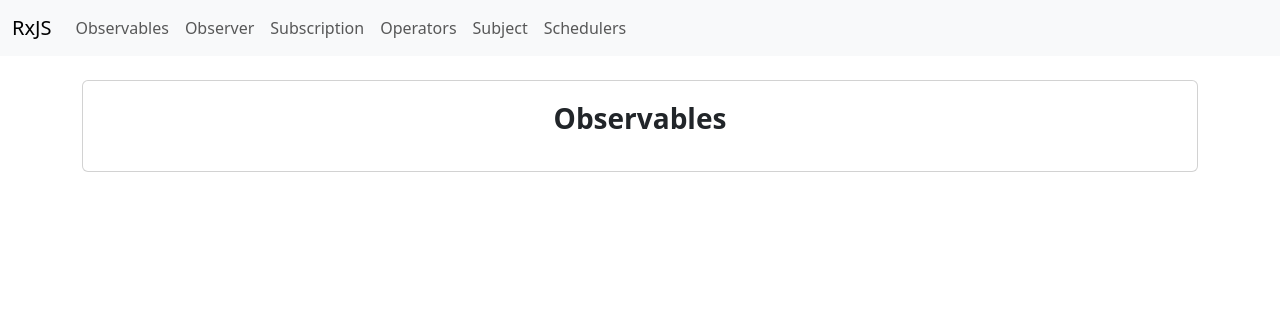
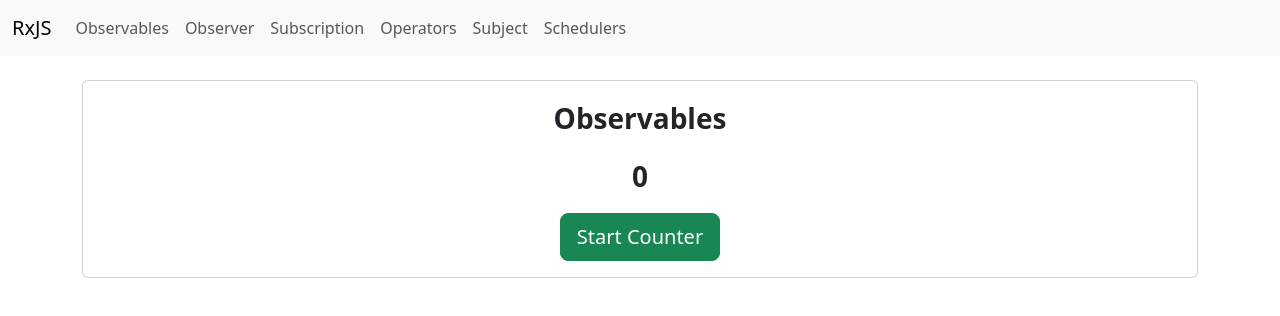
Before and after one commit to JMan4342/RxJS-Code, an Angular app in the folder RxJS-Code/: page /observables in a window 1280 px wide. Shown: the top 316 px of the page. Built offline with nearby package versions, Linux system fonts and the light colour scheme.

Commit message:
Add observable counter.

```diff
--- a/RxJS-Code/src/app/observables/observables.component.html
+++ b/RxJS-Code/src/app/observables/observables.component.html
@@ -2,11 +2,14 @@
   <div class="card">
     <div class="card-body">
       <div class="d-flex justify-content-center">
-        <p class="fw-semibold fs-3">{{observableMessage}}</p>
+        <p class="fw-semibold fs-3">{{ observableMessage }}</p>
       </div>
-      <!-- <div class="d-flex justify-content-center">
-          <button [disabled]="isWorking" type="button" class="btn btn-success btn-lg" (click)="startOperators()">Start</button>
-      </div> -->
+      <div class="d-flex justify-content-center">
+        <p class="fw-semibold fs-3">{{ counter }}</p>
+      </div>
+      <div class="d-flex justify-content-center">
+          <button type="button" class="btn btn-success btn-lg" (click)="startCounter()">Start Counter</button>
+      </div>
     </div>
   </div>
 </div>
--- a/RxJS-Code/src/app/observables/observables.component.ts
+++ b/RxJS-Code/src/app/observables/observables.component.ts
@@ -10,19 +10,46 @@
 })
 export class ObservablesComponent {
   observableMessage: string = '';
+  counter: number = 0;
+
+  counter$ = new Observable<number>;
 
   ngOnInit(): void {
-    const message = new Observable<string>((subscriber) => {
-      subscriber.next('Welcome Everyone To...');
+    const message$ = new Observable<string>((subscriber) => {
+      setTimeout(() => {
+        subscriber.next('Welcome Everyone To...');
+      });
       setTimeout(() => {
         subscriber.next('Observables');
       }, 3000);
     });
 
-    message.subscribe({
+    // setTimeout(() => {
+    // this.observableMessage = 'Start Message'
+    // }, 1000);
+
+    message$.subscribe({
       next: (x) => {
         this.observableMessage = x;
       },
+      error: (err) => console.log('Something went wrong'),
+    });
+    setTimeout(() => {
+      this.observableMessage = 'End Message';
+    }, 2500);
+
+    this.counter$ = new Observable<number>((subscriber) => {
+      setInterval(() => {
+        subscriber.next(this.counter + 1);
+      }, 1500);
+    });
+  }
+
+  startCounter() {
+    this.counter = 0;
+
+    this.counter$.subscribe({
+      next: (x) => this.counter = x,
       error: (err) => console.log('Something went wrong'),
     });
   }
```
